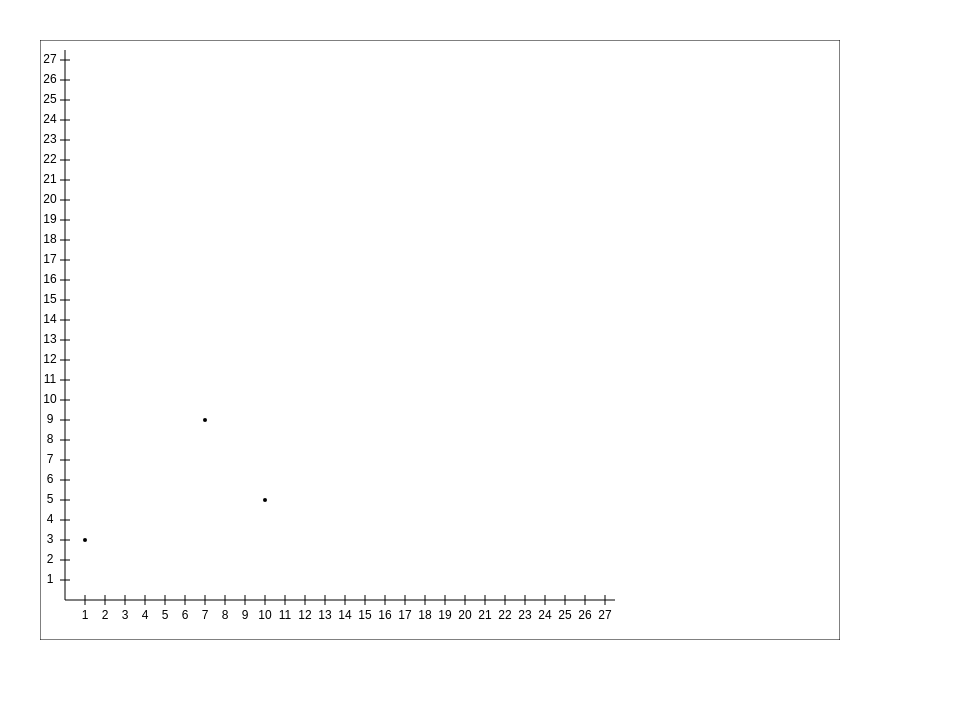
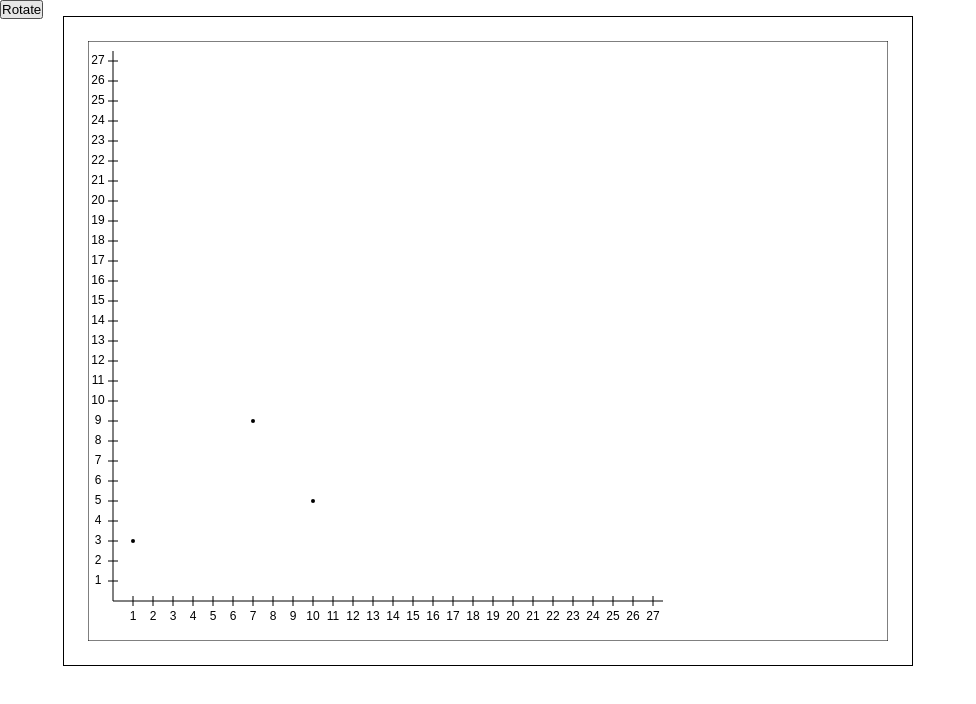
Before and after one commit to JuszJo/cartesian-graph, a plain HTML site: page index.html in a window 1280 px wide. Shown: the whole page, without its empty margins (0-976 px from the left). Drawn offline with Linux system fonts and the light colour scheme.

Commit message:
add button

```diff
--- a/index.html
+++ b/index.html
@@ -8,6 +8,7 @@
     <title>Document</title>
 </head>
 <body>
+    <button>Rotate</button>
     <canvas></canvas>
     <script src="cartesian.js"></script>
     <script src="script.js"></script>
--- a/style.css
+++ b/style.css
@@ -3,8 +3,12 @@
     padding: 0;
 }
 
+button {
+    vertical-align: top;
+}
+
 canvas {
     margin: 1rem;
     padding: 1.5rem;
-    /*border: 1px solid black; */
+    border: 1px solid black;
 }
```
